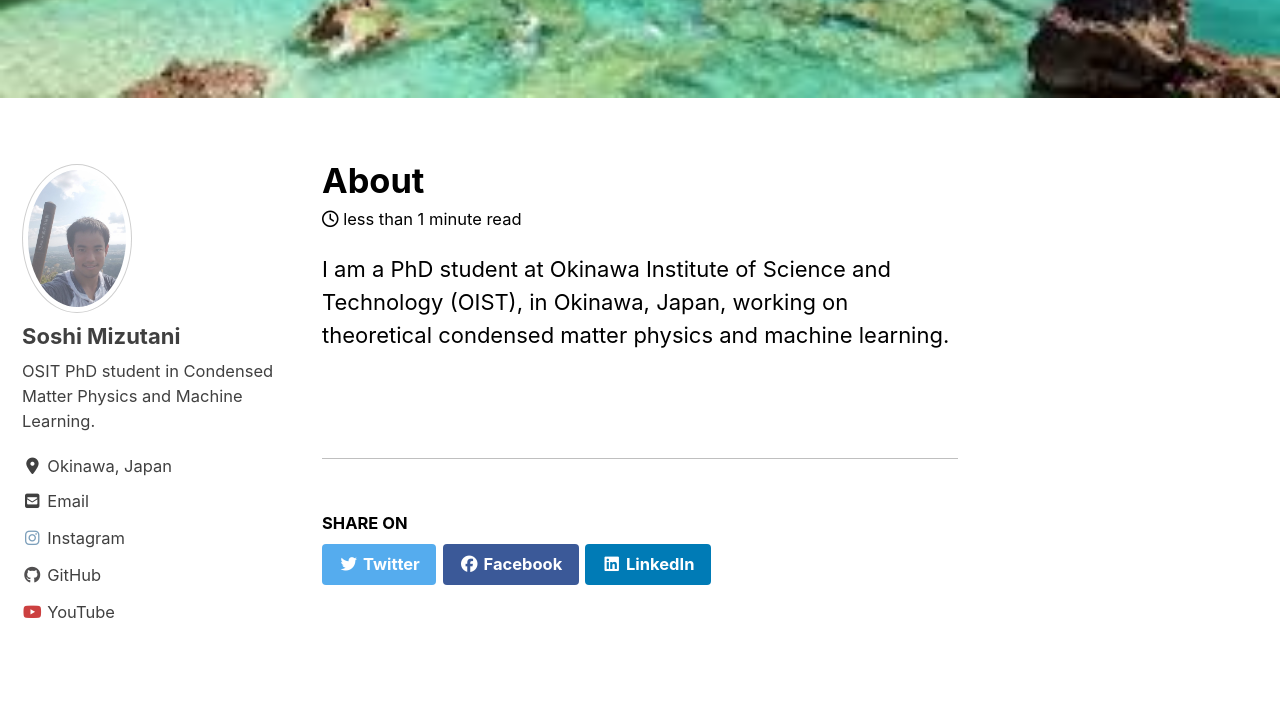
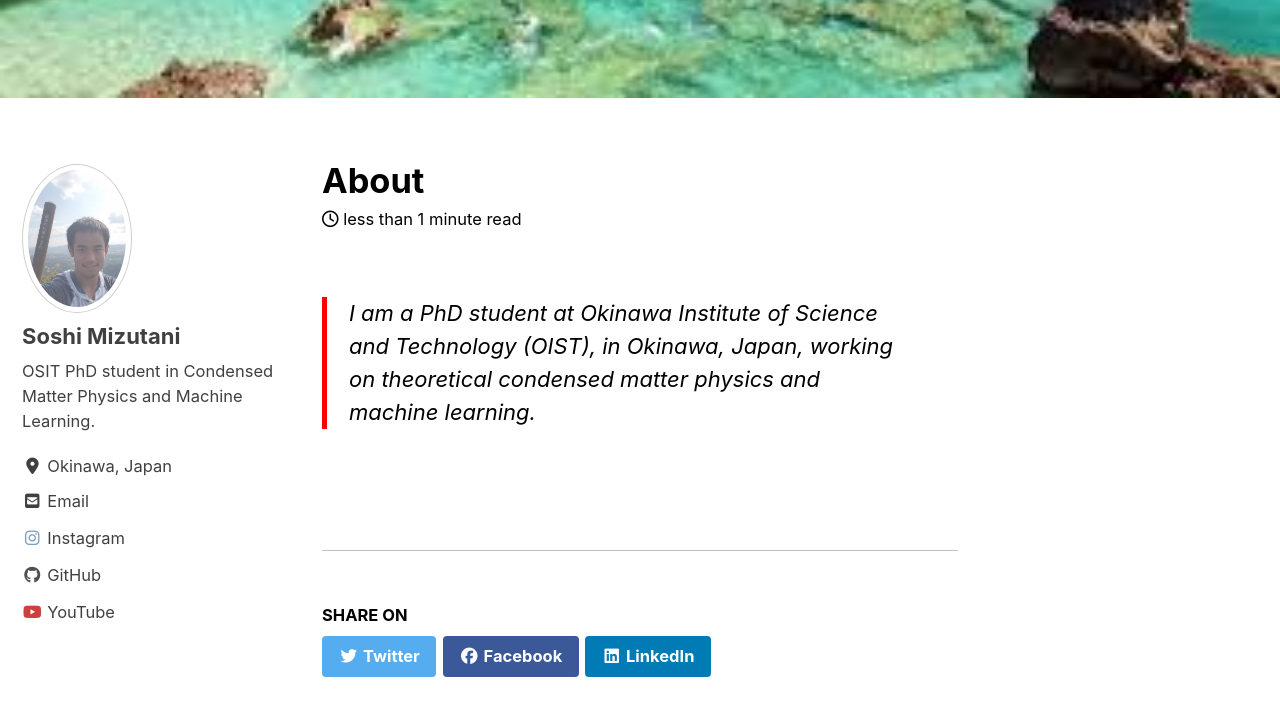
Before and after one commit to soshimizutani/soshimizutani.github.io, a Jekyll site: the page built from _posts/about.md, in a window 1280 px wide and 900 px high, scrolled down 518 px. Shown: the top 716 px of the window. Built offline with Jekyll 4.4.1, drawn with Linux system fonts in a browser that asks for light colours; cached includes are drawn as plain includes; nearby versions of some CDN libraries.

```diff
--- a/_config.yml
+++ b/_config.yml
@@ -112,7 +112,7 @@ author:
   location         : "Okinawa, Japan"
   email            : "soshi.mizutani@oist.jp"
   github           : "soshimizutani"
-  youtube          : "channel/UCP8EZtLYjOdNl5YyMHzNmxg"
+  youtube          : "Sushi the Pianist"
   instagram        : "sushithepianist"
 
   links:
--- a/_posts/about.md
+++ b/_posts/about.md
@@ -5,4 +5,4 @@ header:
   image: "/images/okinawa.jpeg"
 ---
 
-I am a PhD student at Okinawa Institute of Science and Technology (OIST), in Okinawa, Japan, working on theoretical condensed matter physics and machine learning.
+> I am a PhD student at Okinawa Institute of Science and Technology (OIST), in Okinawa, Japan, working on theoretical condensed matter physics and machine learning.
```
